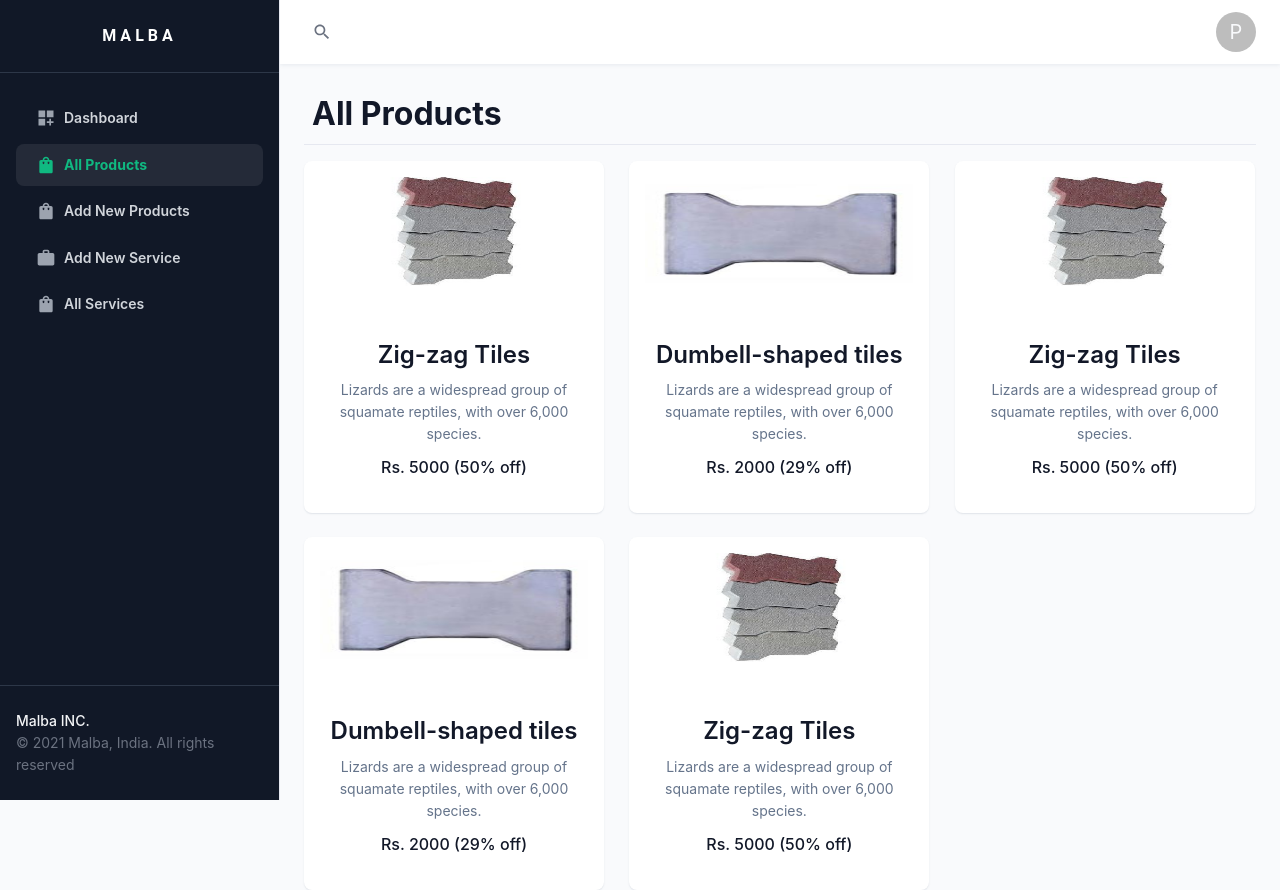
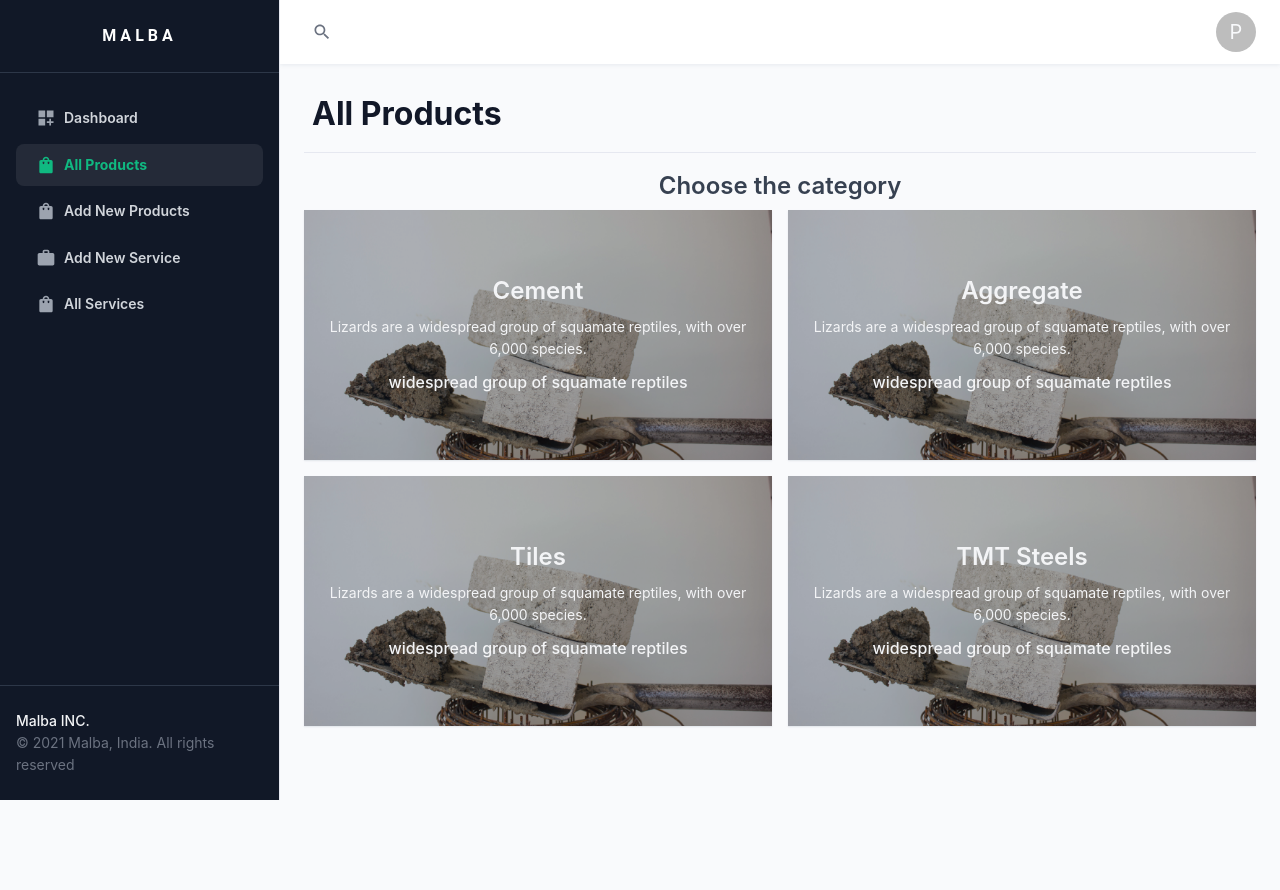
Before and after one commit to Anas-S-Shaikh/malba, a React (Create React App) app: page /all-products in a window 1280 px wide. After the commit the page ends 800 px from the top, so only its background shows below. Built offline with nearby package versions, Linux system fonts and the light colour scheme.

Commit message:
Category selection with layout and loading simulation. Logic to show category or products based on category selection

```diff
--- /dev/null
+++ b/src/Components/Cards.js/CategoryCard.js
@@ -0,0 +1,60 @@
+import React from "react";
+import { Card, CardContent, Typography, CardActionArea } from "@mui/material";
+
+const CategoryCard = ({ title, desc, backgroundImage, subtitle, onClick }) => {
+  return (
+    <>
+      <Card
+        sx={{
+          position: "relative",
+          borderRadius: "0",
+          backgroundColor: "neutral.900",
+          color: "neutral.100",
+          "&::before": {
+            content: '""',
+            backgroundImage: `url(${backgroundImage})`,
+            backgroundSize: "cover",
+            backgroundPosition: "center",
+            height: "100%",
+            width: "100%",
+            position: "absolute",
+            opacity: 0.7,
+          },
+        }}
+      >
+        <CardActionArea
+          onClick={onClick}
+          sx={{
+            height: 250,
+            display: "flex",
+            justifyContent: "center",
+            alignItems: "center",
+          }}
+        >
+          <CardContent
+            sx={{
+            //   border: "1px solid white",
+            }}
+          >
+            <Typography
+              gutterBottom
+              variant="h5"
+              component="div"
+              textAlign="center"
+            >
+              {title}
+            </Typography>
+            <Typography variant="body2" textAlign="center">
+              {desc}
+            </Typography>
+            <Typography variant="subtitle1" textAlign="center" sx={{ mt: 1 }}>
+              {subtitle}
+            </Typography>
+          </CardContent>
+        </CardActionArea>
+      </Card>
+    </>
+  );
+};
+
+export default CategoryCard;
--- a/src/Components/Cards.js/ProductCard.js
+++ b/src/Components/Cards.js/ProductCard.js
@@ -1,16 +1,13 @@
 import * as React from "react";
 import Card from "@mui/material/Card";
-import CardActions from "@mui/material/CardActions";
 import CardContent from "@mui/material/CardContent";
 import CardMedia from "@mui/material/CardMedia";
-import Button from "@mui/material/Button";
 import Typography from "@mui/material/Typography";
-// import zigzag from "../../assets/images/zig-zag.jpeg";
 import { Box, CardActionArea } from "@mui/material";
 
 export default function ProductCard({ imgSrc, title, desc, price, offer }) {
   return (
-    <Card sx={{ maxWidth: 300 }}>
+    <Card sx={{ maxWidth: 325 }}>
       <CardActionArea>
         <CardMedia component="div">
           <Box
--- /dev/null
+++ b/src/Components/Loader/Loader.js
@@ -0,0 +1,20 @@
+import { Box, CircularProgress } from "@mui/material";
+import React from "react";
+
+const Loader = () => {
+  return (
+    <Box
+      sx={{
+        width: "100%",
+        height: "100%",
+        display: "flex",
+        justifyContent: "center",
+        alignItems: "center",
+      }}
+    >
+      <CircularProgress />
+    </Box>
+  );
+};
+
+export default Loader;
--- a/src/Pages/Products/AllProducts.js
+++ b/src/Pages/Products/AllProducts.js
@@ -1,9 +1,21 @@
-import { Container, Divider, Grid, Typography } from "@mui/material";
-import React from "react";
+import {
+  Box,
+  Button,
+  Container,
+  Divider,
+  Grid,
+  IconButton,
+  Typography,
+} from "@mui/material";
+import React, { useEffect, useState } from "react";
 import Product from "../../Components/Cards.js/ProductCard";
 import zigzag from "../../assets/images/zig-zag.jpeg";
 import dumbell from "../../assets/images/dumble-shape.jpg";
 import { v4 as uuid } from "uuid";
+import CategoryCard from "../../Components/Cards.js/CategoryCard";
+import cement from "../../assets/images/cement2.jpg";
+import ArrowBackIcon from "@mui/icons-material/ArrowBack";
+import Loader from "../../Components/Loader/Loader";
 
 const data = [
   {
@@ -49,18 +61,115 @@ const data = [
 ];
 
 const AllProducts = () => {
+  const [selectedCategory, setSelectedCategory] = useState(null);
+  const [loading, setLoading] = useState(false);
+  useEffect(() => {
+    simmulateLoading();
+  }, []);
+
+  const simmulateLoading = () => {
+    setLoading(true);
+    setTimeout(() => {
+      setLoading(false);
+    }, 700);
+  };
   return (
     <>
       <Container maxWidth={false}>
+        <Box
+          sx={{
+            display: "flex",
+          }}
+        >
+          {selectedCategory && (
+            <IconButton
+              onClick={() => {
+                simmulateLoading();
+                setSelectedCategory(null);
+              }}
+            >
+              <ArrowBackIcon />
+            </IconButton>
+          )}
           <Typography sx={{ m: 1 }} variant="h4" color="text.primary">
-          All Products
+            {selectedCategory ? selectedCategory : "All Products"}
           </Typography>
+        </Box>
         <Divider
           sx={{
             mt: 1,
             mb: 2,
           }}
         />
+
+        {loading ? (
+          <Loader />
+        ) : !selectedCategory ? (
+          <>
+            <Typography
+              sx={{ m: 1 }}
+              variant="h5"
+              color="neutral.700"
+              textAlign="center"
+            >
+              Choose the category
+            </Typography>
+            <Grid container spacing={2}>
+              <Grid item xl={3} sm={6} xs={12}>
+                <CategoryCard
+                  onClick={() => {
+                    simmulateLoading();
+                    setSelectedCategory("Cement");
+                  }}
+                  backgroundImage={cement}
+                  title="Cement"
+                  desc="Lizards are a widespread group of squamate reptiles, with over
+              6,000 species."
+                  subtitle="widespread group of squamate reptiles"
+                />
+              </Grid>
+              <Grid item xl={3} sm={6} xs={12}>
+                <CategoryCard
+                  onClick={() => {
+                    simmulateLoading();
+                    setSelectedCategory("Aggregate");
+                  }}
+                  backgroundImage={cement}
+                  title="Aggregate"
+                  desc="Lizards are a widespread group of squamate reptiles, with over
+            6,000 species."
+                  subtitle="widespread group of squamate reptiles"
+                />
+              </Grid>
+              <Grid item xl={3} sm={6} xs={12}>
+                <CategoryCard
+                  onClick={() => {
+                    simmulateLoading();
+                    setSelectedCategory("Tiles");
+                  }}
+                  backgroundImage={cement}
+                  title="Tiles"
+                  desc="Lizards are a widespread group of squamate reptiles, with over
+            6,000 species."
+                  subtitle="widespread group of squamate reptiles"
+                />
+              </Grid>
+              <Grid item xl={3} sm={6} xs={12}>
+                <CategoryCard
+                  onClick={() => {
+                    simmulateLoading();
+                    setSelectedCategory("TMT Steels");
+                  }}
+                  backgroundImage={cement}
+                  title="TMT Steels"
+                  desc="Lizards are a widespread group of squamate reptiles, with over
+            6,000 species."
+                  subtitle="widespread group of squamate reptiles"
+                />
+              </Grid>
+            </Grid>
+          </>
+        ) : (
           <Grid container spacing={3}>
             {data.map((product) => (
               <Grid key={product.id} item xl={3} lg={4} sm={6} xs={12}>
@@ -74,6 +183,7 @@ const AllProducts = () => {
               </Grid>
             ))}
           </Grid>
+        )}
       </Container>
     </>
   );
```
Also changed, not shown: src/assets/images/cement.jpg (added), src/assets/images/cement2.jpg (added). Lines whose indentation alone changed are shown as unchanged.
